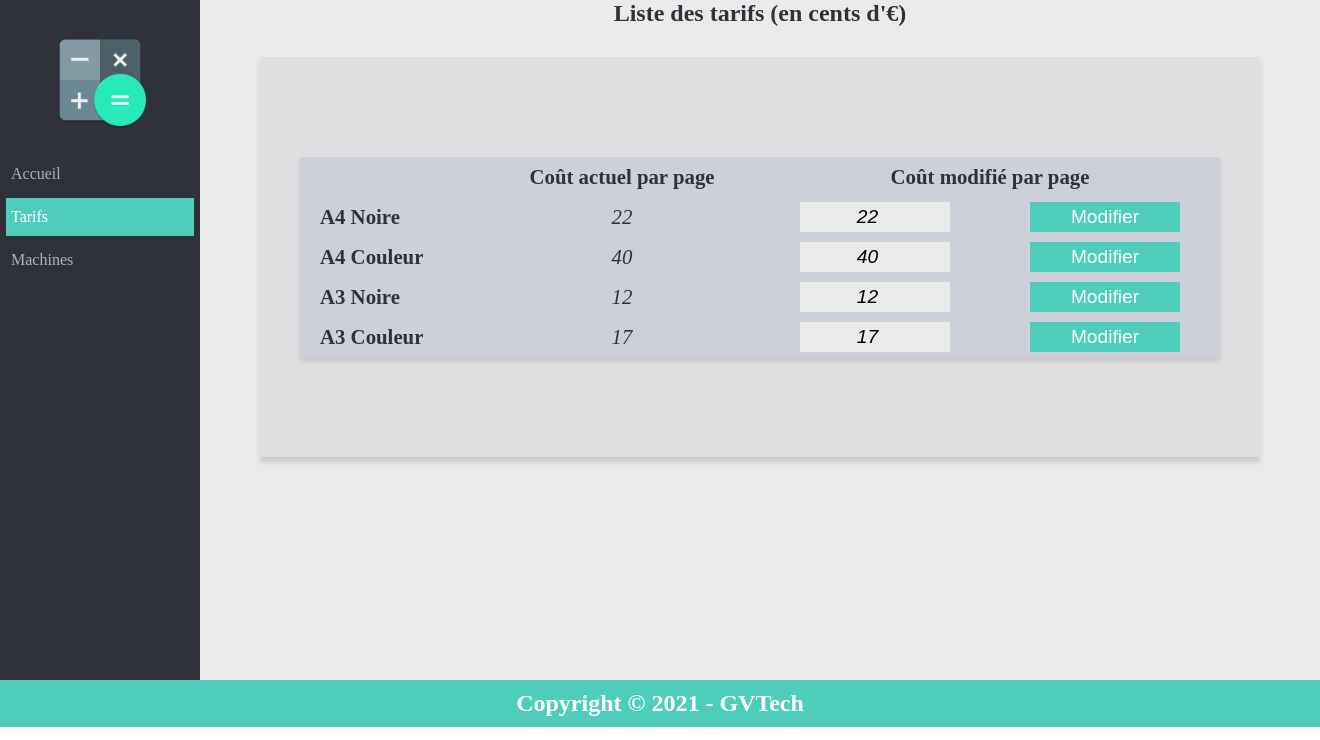
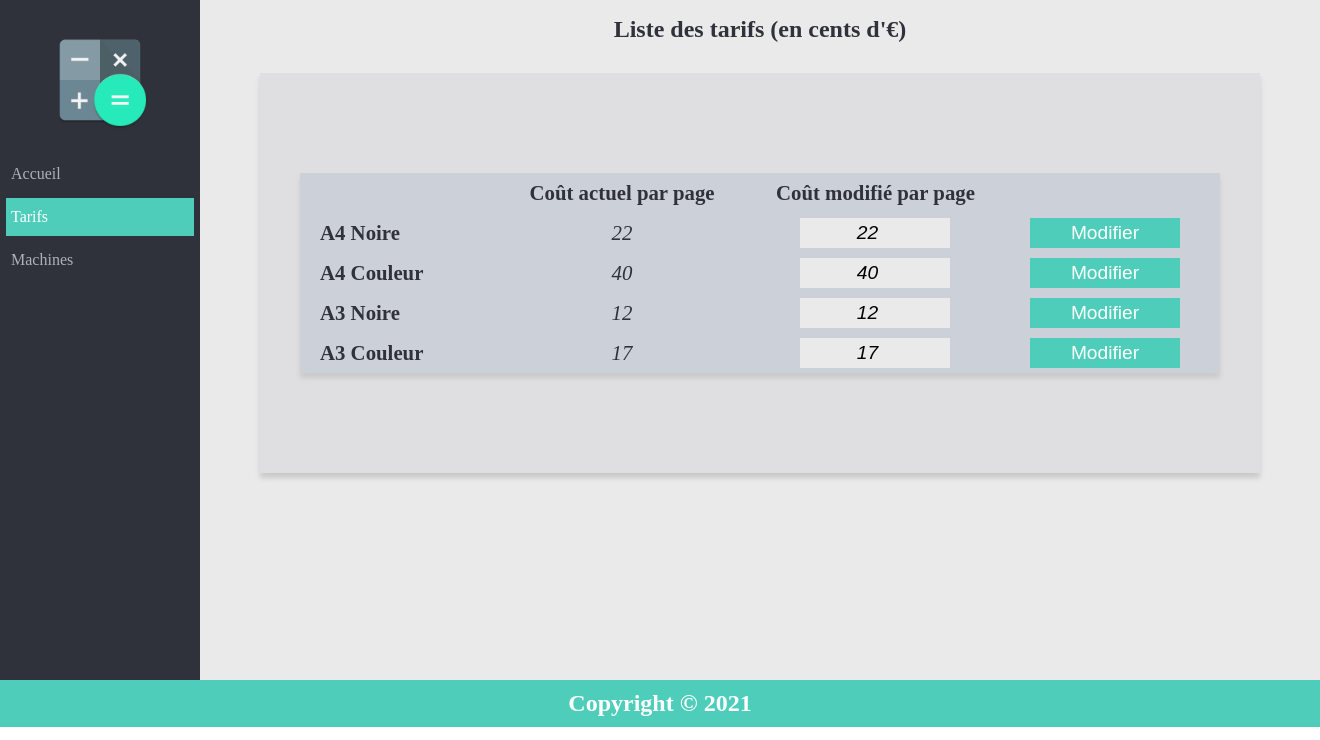
Before and after one commit to GregVen/Counter_Facile, a PHP site: page /index.php?page=tarifs in a window 1320 px wide. Shown: the part 60-800 px from the top of the page. Run offline with PHP 8.4, Linux system fonts and the light colour scheme; data comes from the database, SQL or seed files in the repository.

Commit message:
Modify finish

```diff
--- a/bd/db_printers.php
+++ b/bd/db_printers.php
@@ -52,6 +52,10 @@ function deletePrinter($id){
    $bdd = bdd();
 
    $sql = "DELETE from machines where idMachines = ?";//requete
+   $stmt = $bdd->prepare($sql);//preparation de la requete
+   $stmt->execute([$id]);//execution de la requete
+
+   $sql = "DELETE from compteurs where idMachine = ?";//requete
    $stmt = $bdd->prepare($sql);//preparation de la requete
    $stmt->execute([$id]);//execution de la requete
 
--- a/index.php
+++ b/index.php
@@ -11,7 +11,7 @@ session_start();
     <meta http-equiv="X-UA-Compatible" content="IE=edge">
     <meta name="viewport" content="width=device-width, initial-scale=1.0">
     <link rel="stylesheet" href="./style/style.css">
-    <title>Document</title>
+    <title>CountAsSimple</title>
 </head>
 <body>
     <header>
--- a/pages/en_cours.php
+++ b/pages/en_cours.php
@@ -70,7 +70,7 @@ $texte="en cours";
         </div>
         <div class="bouton">
             <p class="disable_bouton">Debut</p>
-            <a href="<?php echo "./fonctions/recup_compteurs.php?id=&etat=0" ?>"><p>Fin</p></a>
+            <a href="<?php echo "./fonctions/recup_compteurs.php?id=".$value->idMachines."&etat=0" ?>"><p>Fin</p></a>
         </div>
 
     </div>
--- a/pages/footer.php
+++ b/pages/footer.php
@@ -1 +1 @@
-<h2>Copyright &copy <?php echo date("Y"); ?> - GVTech </h2>
+<h2>Copyright &copy <?php echo date("Y"); ?> </h2>
--- a/pages/tarifs.php
+++ b/pages/tarifs.php
@@ -25,7 +25,7 @@ try{
             <tr class="tab_tr">
                 <th></th>
                 <th class="tab_1">Coût actuel par page</th>
-                <th class="tab_2">Coût modifié par page</th>
+                <th class="tab_2b">Coût modifié par page</th>
 
             </tr>
             <?php
--- a/pages/termine.php
+++ b/pages/termine.php
@@ -16,8 +16,8 @@
 
         <div class="total">
             <h3>Total</h3>
-            <h3>Copies: <?php echo ($totalA4NB + $totalA4C) ;?> A4 + <?php echo ($totalA3NB + $totalA3C) ;?> A3</h3>
-            <h2 class="montant">Montant: <?php echo ((($totalA4C * $A4C_cout) + ($totalA4NB * $A4NB_cout) + ($totalA3C * $A3C_cout) + ($totalA3NB * $A3NB_cout)) / 100);?> €</h2>
+            <h3>Copies: <span class="montant"><?php echo ($totalA4NB + $totalA4C) ;?></span> A4 et <span class="montant"><?php echo ($totalA3NB + $totalA3C) ;?></span> A3</h3>
+            <h2>Montant: <span class="montant"><?php echo ((($totalA4C * $A4C_cout) + ($totalA4NB * $A4NB_cout) + ($totalA3C * $A3C_cout) + ($totalA3NB * $A3NB_cout)) / 100);?> €</span></h2>
 
         </div>
         <div class="maintenance">
--- a/style/style.css
+++ b/style/style.css
@@ -23,6 +23,7 @@
  }
 
  .titre2{
+     padding-top: 1rem;
      text-align: center;
  }
 .footer_connexion{
@@ -244,6 +245,10 @@ section{
     text-decoration: underline;
 }
 
+.montant {
+    color: rgb(255,107,107);
+}
+
 .table_autre{
     min-height: 400px;
     width: 1000px;
@@ -292,6 +297,10 @@ section{
 
 .tab_2{
     text-align: center;
+}
+.tab_2b{
+    text-align: start;
+    padding-left: 1rem;
 }
 
 .tab_3{
```
